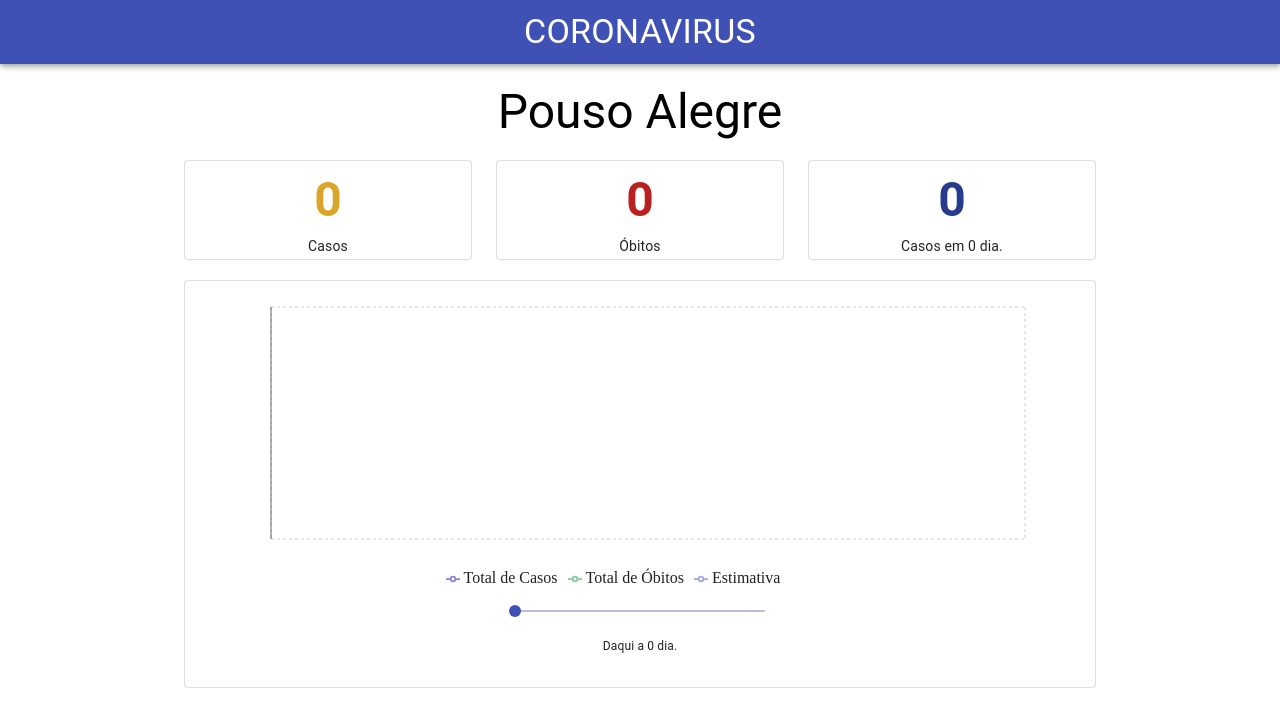
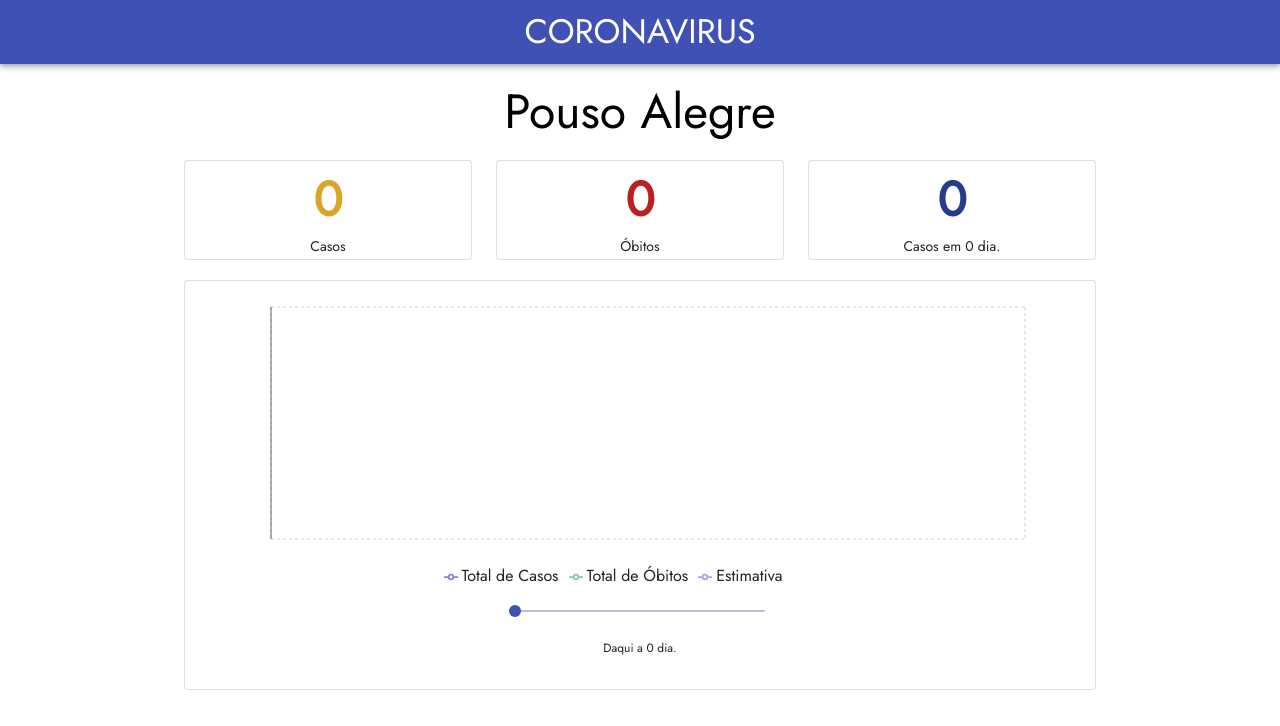
Before and after one commit to rodrigo-rufino/coronavirus-casos, a React app in the folder client/: page / in a window 1280 px wide. Built offline with nearby package versions, Linux system fonts and the light colour scheme; no server answers.

Commit message:
changing font

```diff
--- a/client/public/index.html
+++ b/client/public/index.html
@@ -9,6 +9,7 @@
       name="description"
       content="Web site created using create-react-app"
     />
+    <link href="https://fonts.googleapis.com/css?family=Jost&display=swap" rel="stylesheet">
     <link rel="apple-touch-icon" href="%PUBLIC_URL%/logo192.png" />
     <!--
       manifest.json provides metadata used when your web app is installed on a
--- a/client/src/components/App/App.css
+++ b/client/src/components/App/App.css
@@ -1,6 +1,10 @@
+@import url('https://fonts.googleapis.com/css?family=Jost&display=swap');
+
+
 .App {
   text-align: center;
   margin-top: 20px;
+  font-family: 'Jost', sans-serif;
 }
 
 .App-logo {
@@ -21,7 +25,7 @@
   flex-direction: column;
   align-items: center;
   justify-content: center;
-  font-size: calc(10px + 2vmin);
+  /* font-size: calc(10px + 2vmin); */
   color: white;
 }
 
--- a/client/src/components/App/index.js
+++ b/client/src/components/App/index.js
@@ -18,6 +18,12 @@ const theme = createMuiTheme({
   //   },
   //   secondary: Colors.blue,
   // },
+  typography: {
+    fontFamily: [
+      'Jost',
+      'sans-serif'
+    ].join(','),
+  },
   status: {
     danger: Colors.orange,
   },
--- a/client/src/index.css
+++ b/client/src/index.css
@@ -3,6 +3,6 @@ body {
 }
 
 code {
-  font-family: source-code-pro, Menlo, Monaco, Consolas, 'Courier New',
-    monospace;
+  /* font-family: source-code-pro, Menlo, Monaco, Consolas, 'Courier New', */
+    /* monospace; */
 }
```
